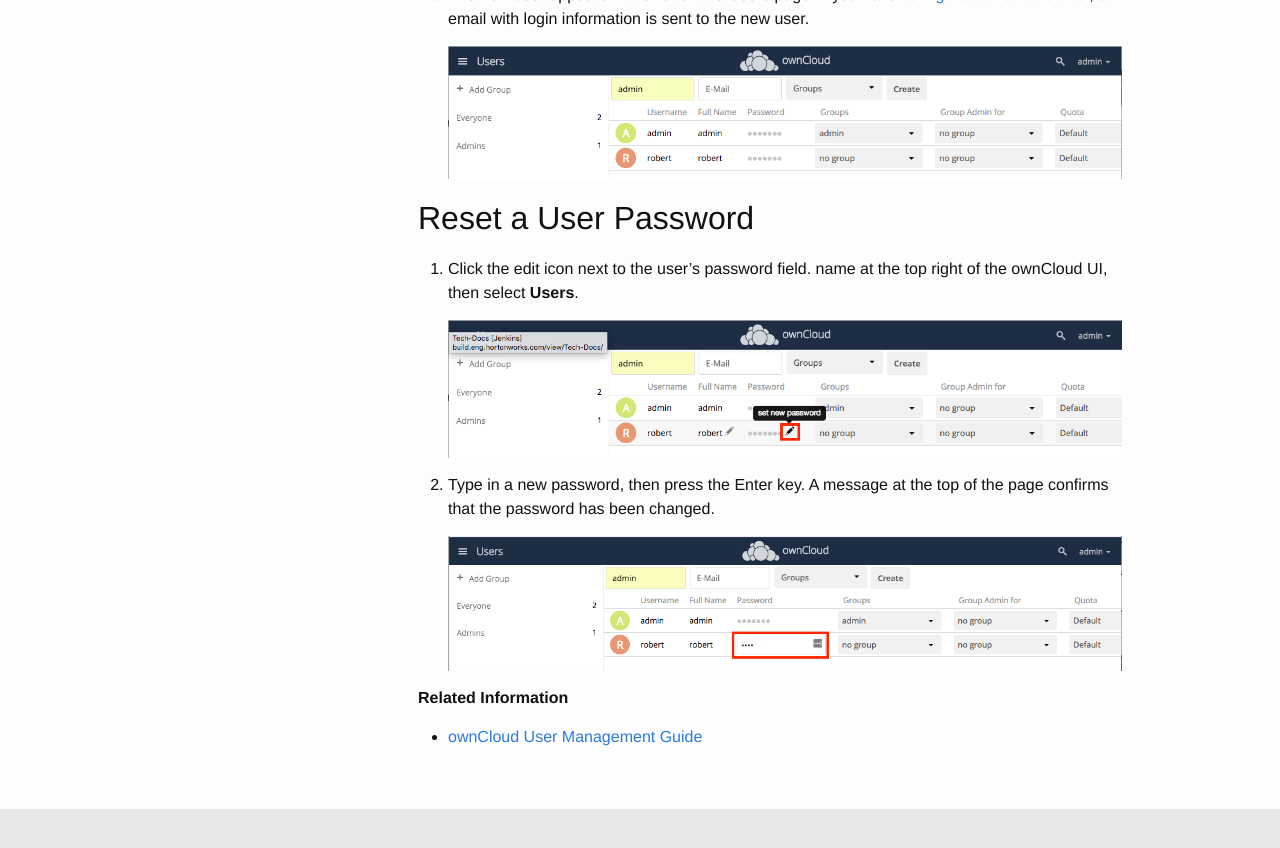
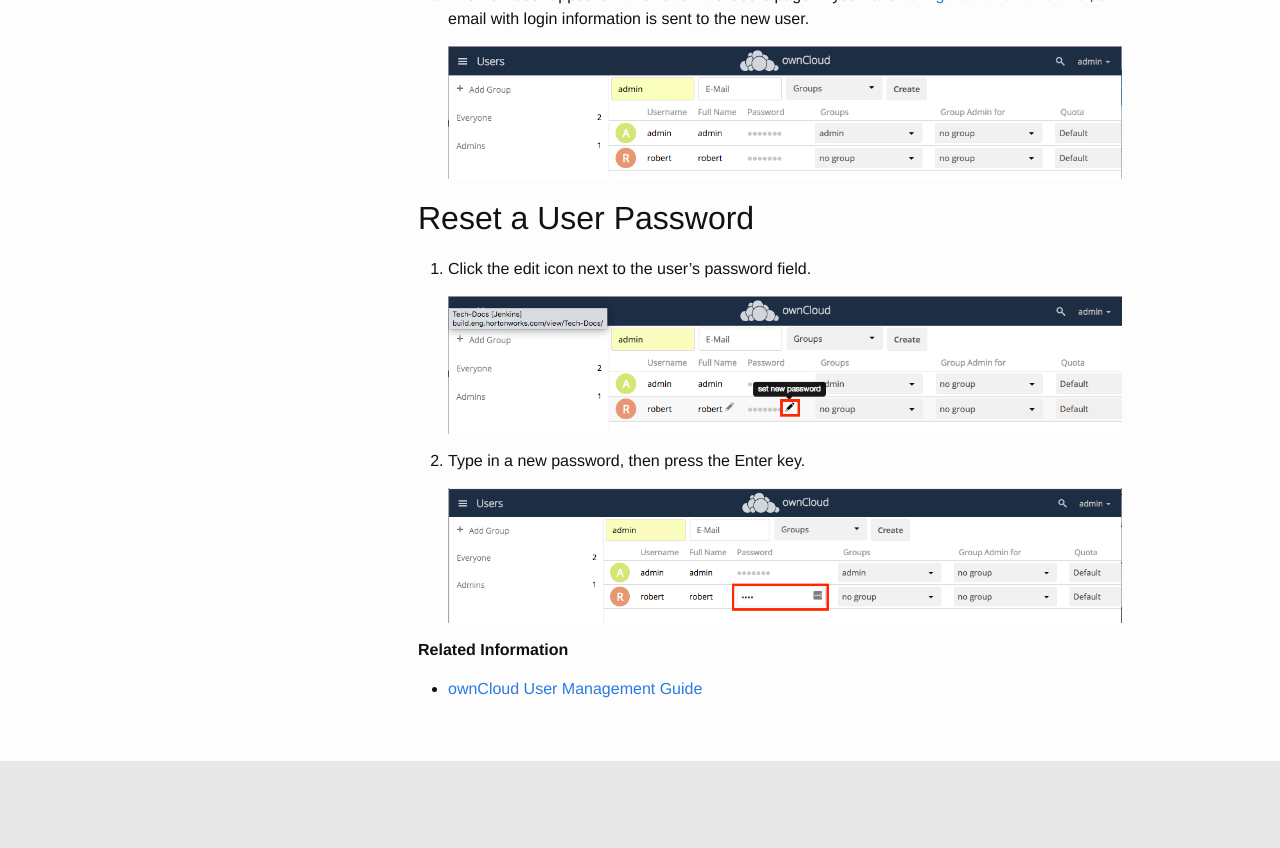
Before and after one commit to davidhoyle/github.io, a Jekyll site: the page built from _ocserver-add-user/ocserver-add-user.md, in a window 1280 px wide and 900 px high, scrolled down 772 px. Shown: the top 848 px of the window. Built offline with Jekyll 4.4.1, drawn with Linux system fonts in a browser that asks for light colours.

Commit message:
Minor edits

```diff
--- a/_ocserver-add-user/ocserver-add-user.md
+++ b/_ocserver-add-user/ocserver-add-user.md
@@ -21,11 +21,11 @@ title:  "Adding ownCloud Users"
 
 ## Reset a User Password
 
-1. Click the edit icon next to the user's password field.  name at the top right of the ownCloud UI, then select **Users**.
+1. Click the edit icon next to the user's password field.
 
    ![Edit password icon](../images/password-icon.png)
 
-2. Type in a new password, then press the Enter key. A message at the top of the page confirms that the password has been changed.
+2. Type in a new password, then press the Enter key.
 
    ![Edit password](../images/password-edit.png)
 
```
Also changed, not shown: 2 other files.
